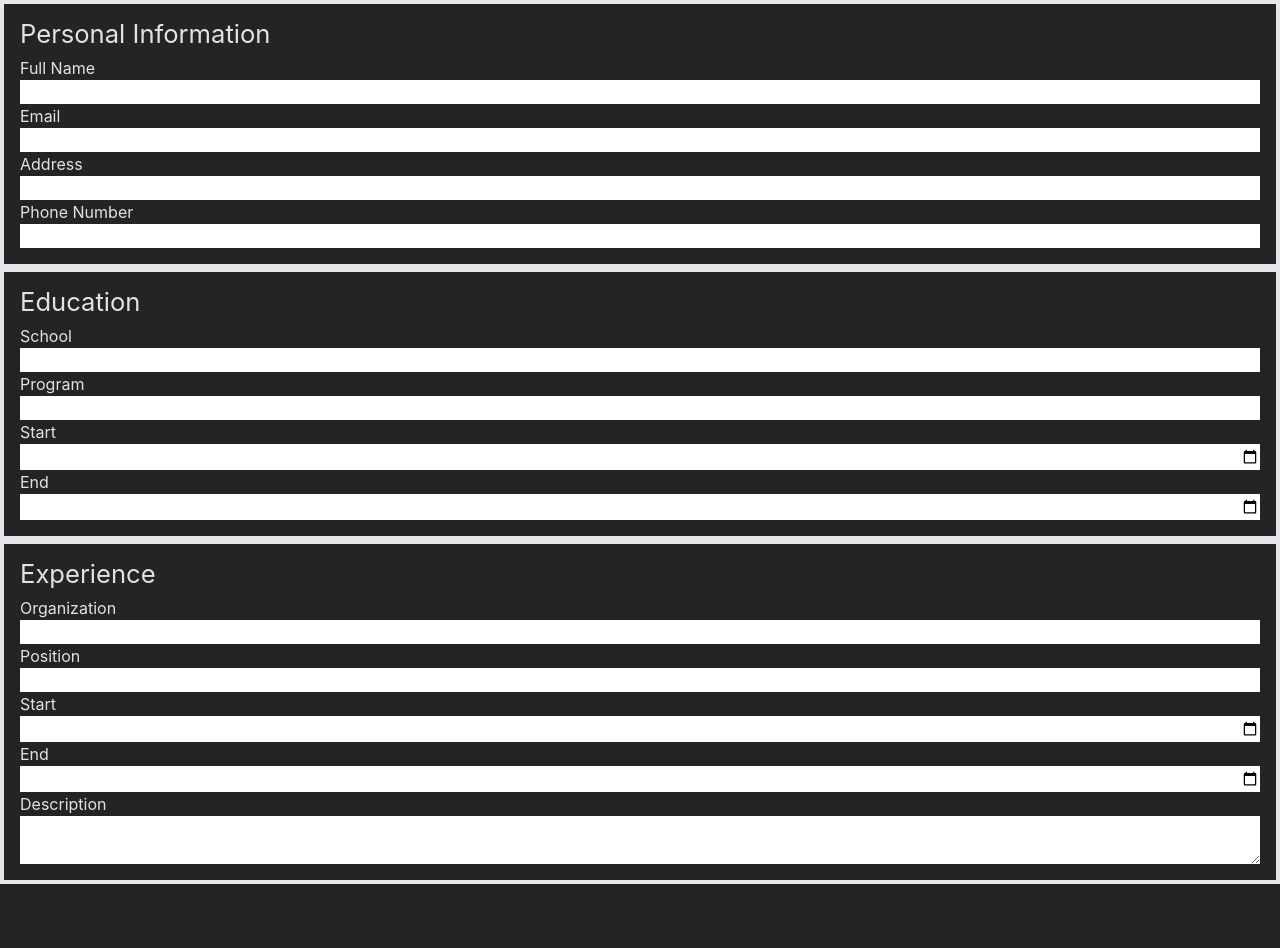
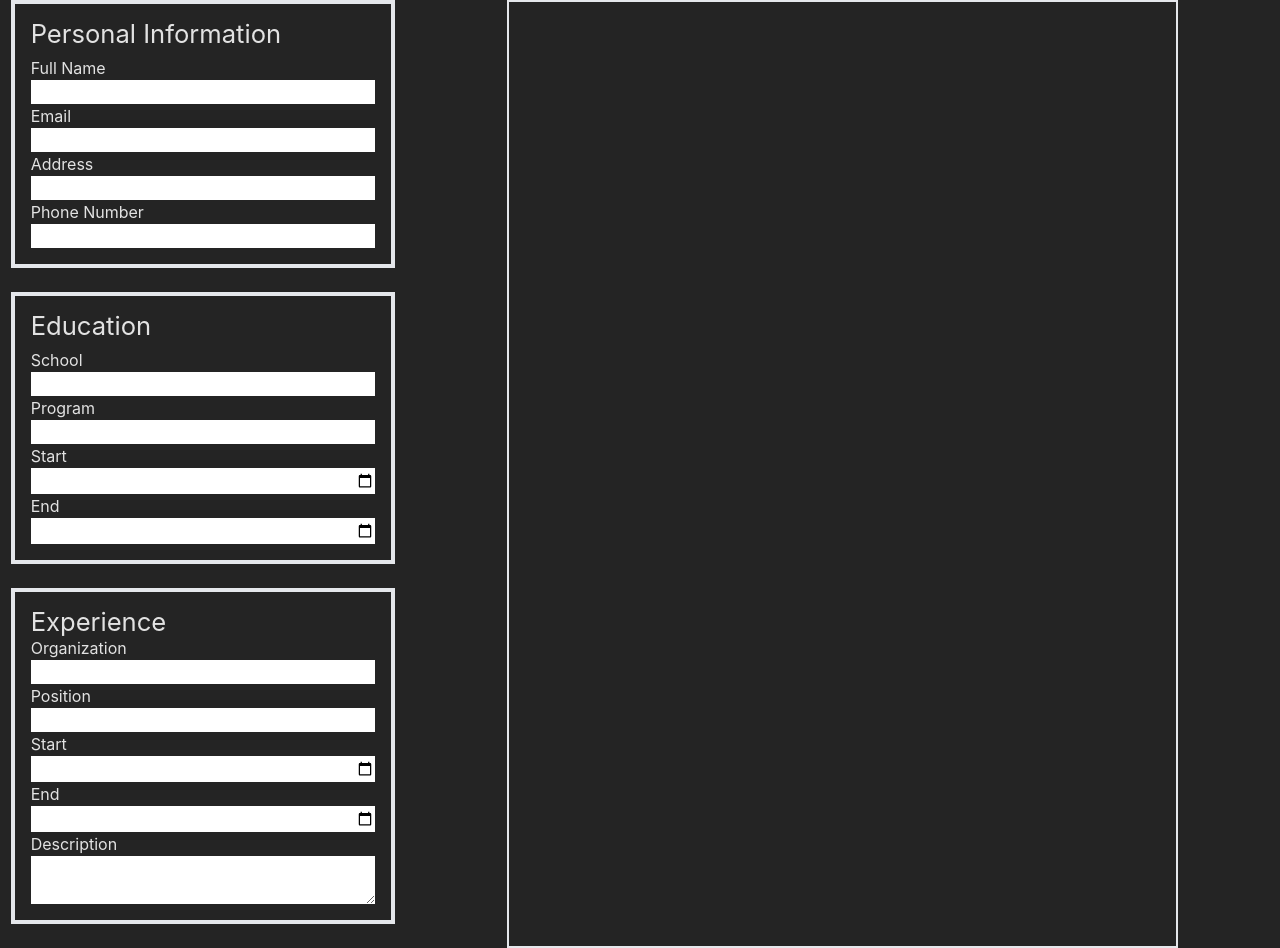
Before and after one commit to nickstuffz/CV-application-TOP, a React app in the folder vite-project/: page / in a window 1280 px wide. Before the commit the page ends 884 px from the top, so only its background shows below. Built offline with nearby package versions, Linux system fonts and the light colour scheme; the HTML template or start-up script is replaced by a standard one.

Commit message:
Begin Document component and reorganize

```diff
--- /dev/null
+++ b/vite-project/src/App.jsx
@@ -0,0 +1,13 @@
+import Sidebar from "./components/Sidebar.jsx";
+import Document from "./components/Document.jsx";
+
+function App() {
+  return (
+    <div className="flex w-screen justify-around">
+      <Sidebar />
+      <Document />
+    </div>
+  );
+}
+
+export default App;
--- /dev/null
+++ b/vite-project/src/components/Document.jsx
@@ -0,0 +1,9 @@
+function Document() {
+  return (
+    <div id="document" className="flex w-4/6 justify-center">
+      <section id="page" className="aspect-[0.7071067811] border-2"></section>
+    </div>
+  );
+}
+
+export default Document;
--- a/vite-project/src/components/Sidebar.jsx
+++ b/vite-project/src/components/Sidebar.jsx
@@ -32,7 +32,7 @@ function InputPair({ name, id, type }) {
 }
 function Card({ id, children }) {
   return (
-    <section id={id} className="card border-4 p-4">
+    <section id={id} className="card mb-6 border-4 p-4">
       {children}
     </section>
   );
@@ -40,7 +40,7 @@ function Card({ id, children }) {
 
 function Sidebar() {
   return (
-    <>
+    <div id="sidebar" className="w-96">
       <Card id="personal-info">
         <h1 className="pb-2">Personal Information</h1>
         <InputPair name="Full Name" id="full_name" type="text" />
@@ -58,15 +58,15 @@ function Sidebar() {
       </Card>
 
       <Card id="experience">
-        <h1 className="pb-2">Experience</h1>
+        <h1>Experience</h1>
         <InputPair name="Organization" id="organization" type="text" />
         <InputPair name="Position" id="position" type="text" />
         <InputPair name="Start" id="exp-start" type="month" />
         <InputPair name="End" id="exp-end" type="month" />
         <InputPair name="Description" id="description" />
       </Card>
-    </>
+    </div>
   );
 }
 
-export { Sidebar };
+export default Sidebar;
--- a/vite-project/src/index.css
+++ b/vite-project/src/index.css
@@ -22,6 +22,7 @@ h1 {
   font-size: 1.6em;
   line-height: 1.1;
 }
+
 /*
 
 a {
--- a/vite-project/src/main.jsx
+++ b/vite-project/src/main.jsx
@@ -1,10 +1,10 @@
 import React from "react";
 import ReactDOM from "react-dom/client";
-import { Sidebar } from "./components/Sidebar.jsx";
+import App from "./App";
 import "./index.css";
 
 ReactDOM.createRoot(document.getElementById("root")).render(
   <React.StrictMode>
-    <Sidebar />
+    <App />
   </React.StrictMode>,
 );
```
Also changed, not shown: vite-project/HTMLscaffold.html (+10 -11 lines), vite-project/notes.txt.
